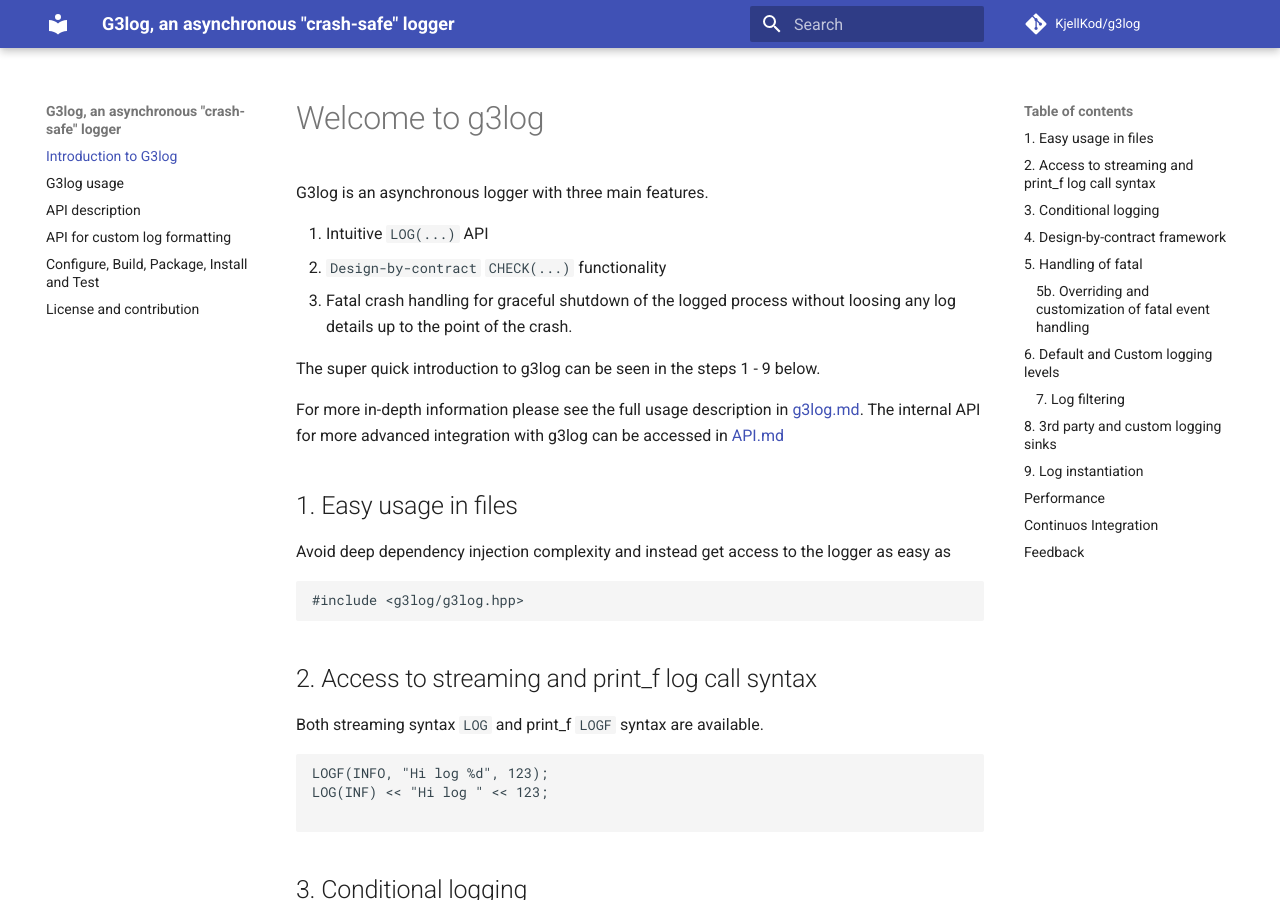
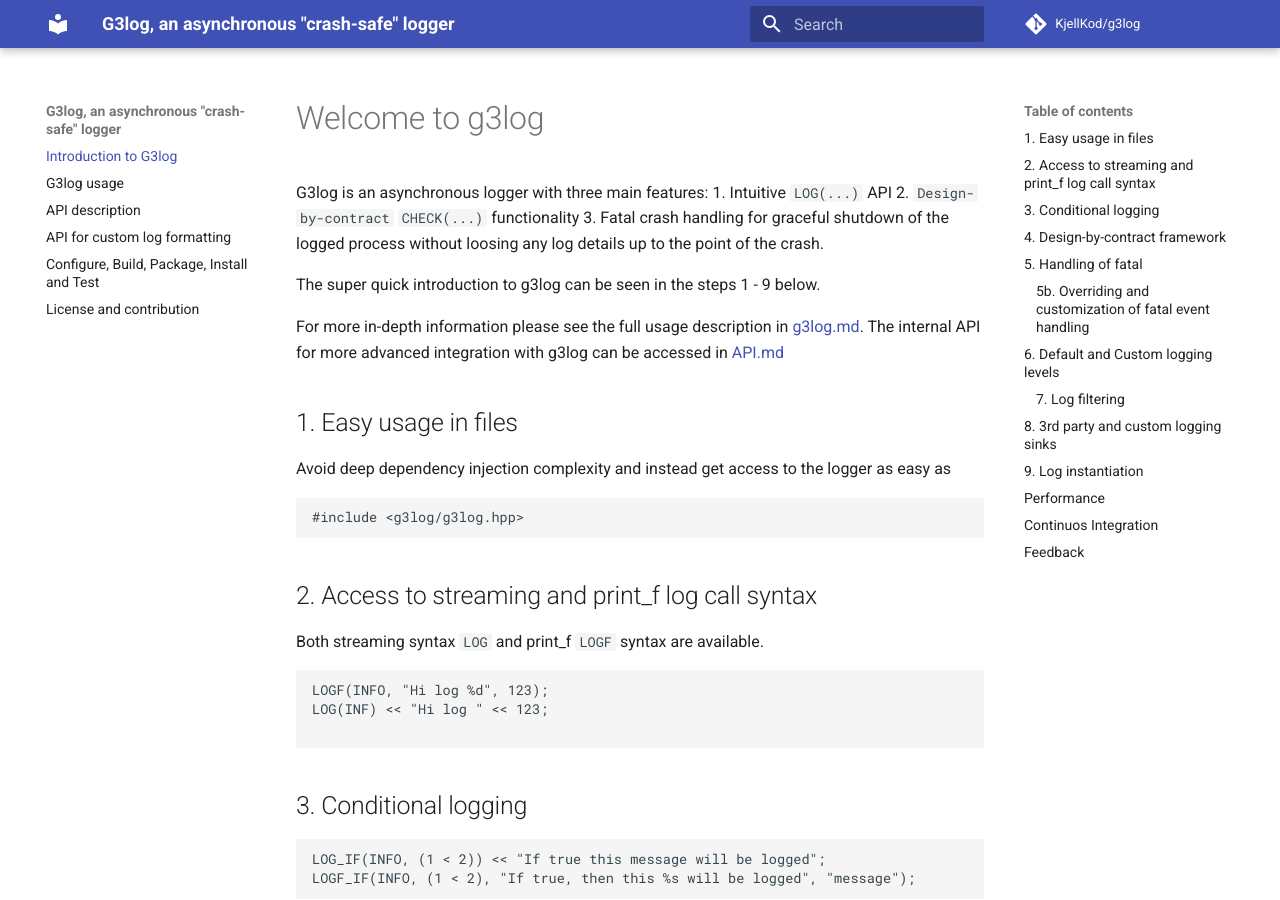
Before and after one commit to KjellKod/g3log, an MkDocs documentation site: the page built from docs/index.md, in a window 1280 px wide and 900 px high. Built offline with MkDocs 1.6.1 and Material for MkDocs 9.7.7, drawn with Linux system fonts in a browser that asks for light colours; comment, search, counter and statistics services are not loaded.

```diff
--- a/docs/index.md
+++ b/docs/index.md
@@ -1,7 +1,6 @@
 # Welcome to g3log
 
-G3log is an asynchronous logger with three main features.
-
+G3log is an asynchronous logger with three main features:
 1. Intuitive `LOG(...)` API
 2. `Design-by-contract` `CHECK(...)` functionality
 3. Fatal crash handling for graceful shutdown of the logged process without loosing any log details up to the point of the crash.
```
